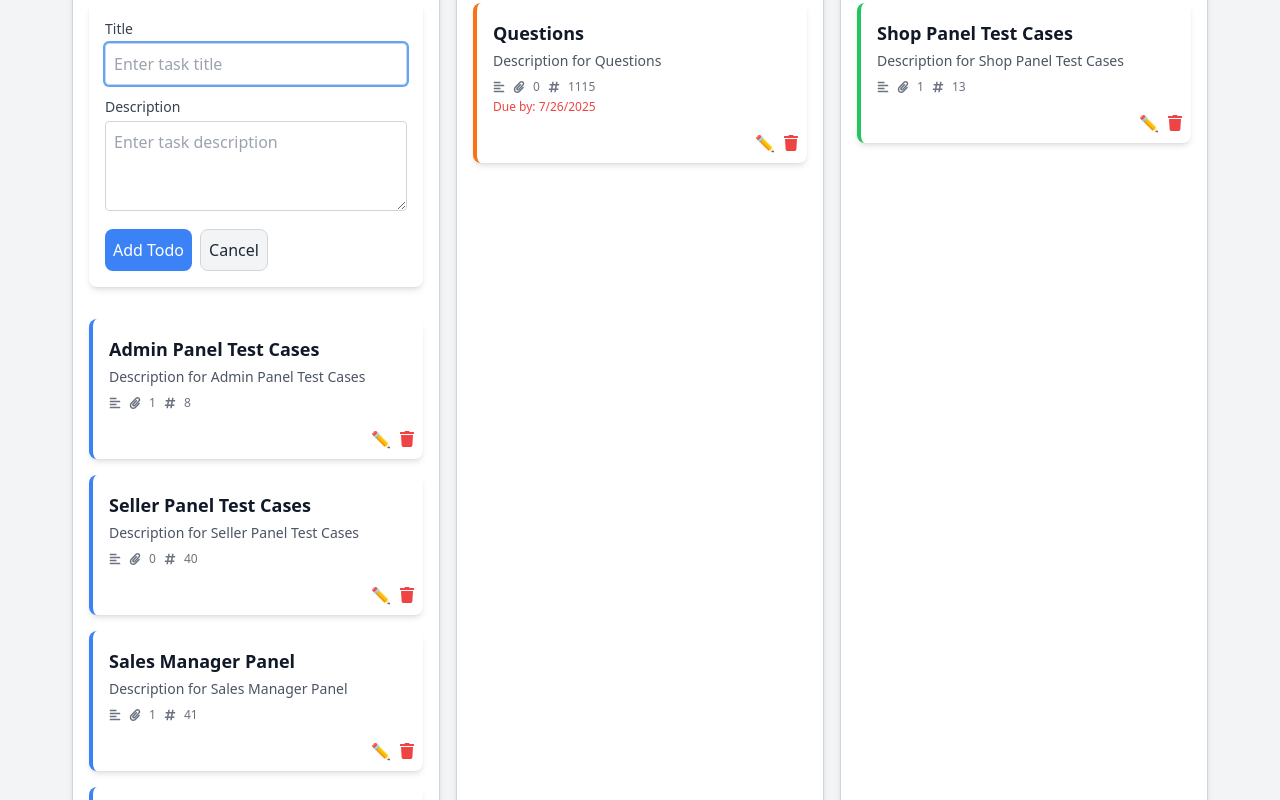
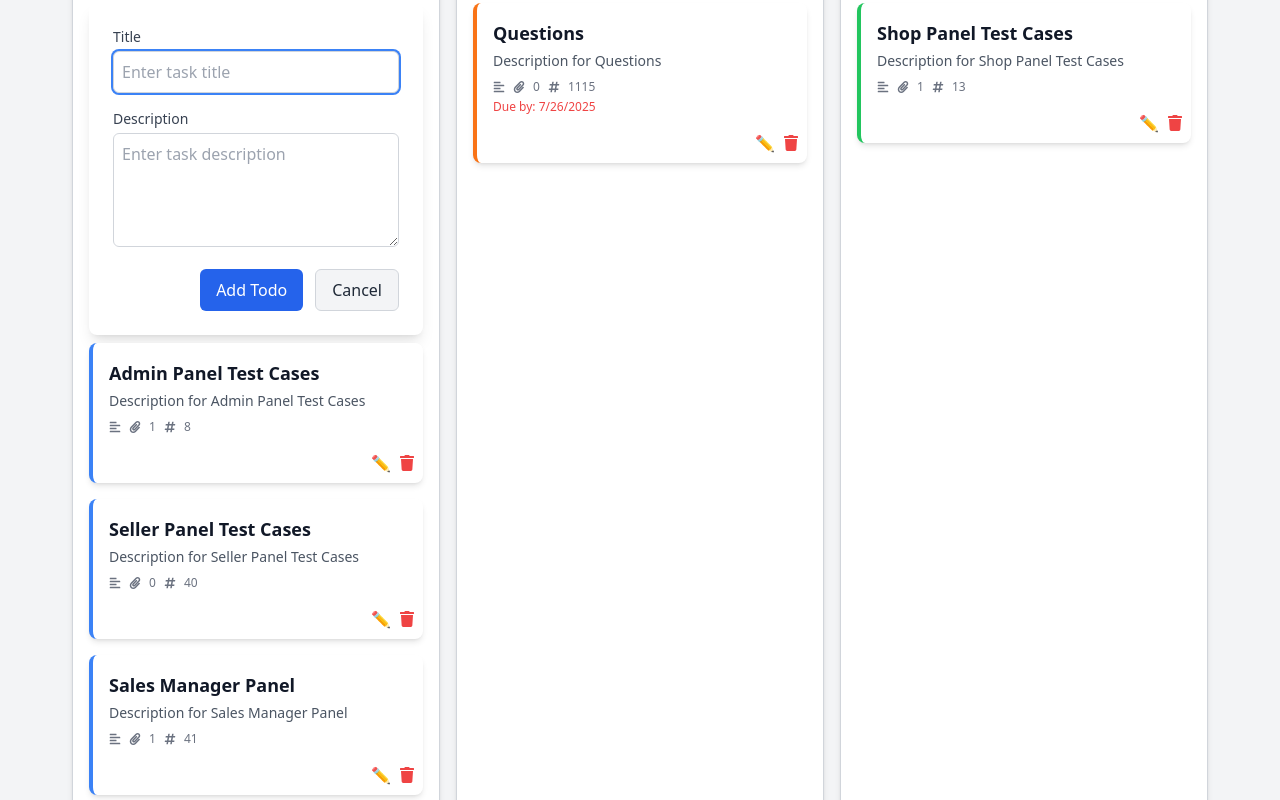
Before and after one commit to HussainShafayet/todo, a React (Create React App) app: page / in a window 1280 px wide. Both pictures are taken after a click on the button "+ Add a card". Shown: the part 288-1088 px from the top of the page. Built offline with nearby package versions, Linux system fonts and the light colour scheme.

Commit message:
addtoform component poolished

```diff
--- a/src/components/AddTodoForm.js
+++ b/src/components/AddTodoForm.js
@@ -1,10 +1,9 @@
-import React, { useState, useEffect, useRef } from 'react';
+import React, { useState, useEffect, useRef, useCallback } from 'react';
 import { useTodo } from '../context/TodoContext';
 import { toast } from 'react-toastify';
 
 const AddTodoForm = () => {
   const { formValues = { title: '', description: '' }, addTodo, toggleForm } = useTodo();
-
   const [title, setTitle] = useState(formValues.title);
   const [description, setDescription] = useState(formValues.description);
   const titleInputRef = useRef(null);
@@ -13,8 +12,9 @@ const AddTodoForm = () => {
     titleInputRef.current?.focus();
   }, []);
 
-  const handleSubmit = (e) => {
+  const handleSubmit = useCallback((e) => {
     e.preventDefault();
+
     const trimmedTitle = title.trim();
     const trimmedDescription = description.trim();
 
@@ -34,21 +34,23 @@ const AddTodoForm = () => {
     toast.success('Todo added successfully!');
     setTitle('');
     setDescription('');
-  };
+  }, [title, description, addTodo]);
 
-  const handleCancel = () => {
+  const handleCancel = useCallback(() => {
     toggleForm(false);
-  };
+  }, [toggleForm]);
 
   return (
     <form
       onSubmit={handleSubmit}
-      className="flex flex-col gap-3 mb-6 w-full max-w-6xl
-                 bg-white dark:bg-gray-800 p-4 rounded-lg shadow-md
-                 text-gray-900 dark:text-gray-100 transition-colors duration-300"
+      className="flex flex-col gap-4 w-full max-w-4xl bg-white dark:bg-gray-800 p-6 rounded-lg shadow-lg transition-colors duration-300 text-gray-900 dark:text-gray-100"
     >
+      {/* Title Field */}
       <div>
-        <label htmlFor="title" className="block text-sm font-medium mb-1 text-gray-700 dark:text-gray-300">
+        <label
+          htmlFor="title"
+          className="block text-sm font-medium mb-1 text-gray-700 dark:text-gray-300"
+        >
           Title
         </label>
         <input
@@ -58,18 +60,17 @@ const AddTodoForm = () => {
           value={title}
           onChange={(e) => setTitle(e.target.value)}
           required
-          className="w-full p-2 border rounded
-                     border-gray-300 dark:border-gray-600
-                     bg-white dark:bg-gray-700
-                     text-gray-900 dark:text-gray-100
-                     placeholder-gray-400 dark:placeholder-gray-500
-                     focus:outline-none focus:ring-2 focus:ring-blue-400"
           placeholder="Enter task title"
+          className="w-full p-2 border rounded-md border-gray-300 dark:border-gray-600 bg-white dark:bg-gray-700 text-gray-900 dark:text-gray-100 placeholder-gray-400 dark:placeholder-gray-500 focus:outline-none focus:ring-2 focus:ring-blue-500"
         />
       </div>
 
+      {/* Description Field */}
       <div>
-        <label htmlFor="description" className="block text-sm font-medium mb-1 text-gray-700 dark:text-gray-300">
+        <label
+          htmlFor="description"
+          className="block text-sm font-medium mb-1 text-gray-700 dark:text-gray-300"
+        >
           Description
         </label>
         <textarea
@@ -77,31 +78,24 @@ const AddTodoForm = () => {
           value={description}
           onChange={(e) => setDescription(e.target.value)}
           required
-          className="w-full p-2 border rounded
-                     border-gray-300 dark:border-gray-600
-                     bg-white dark:bg-gray-700
-                     text-gray-900 dark:text-gray-100
-                     placeholder-gray-400 dark:placeholder-gray-500
-                     focus:outline-none focus:ring-2 focus:ring-blue-400"
           placeholder="Enter task description"
-          rows={3}
+          rows={4}
+          className="w-full p-2 border rounded-md border-gray-300 dark:border-gray-600 bg-white dark:bg-gray-700 text-gray-900 dark:text-gray-100 placeholder-gray-400 dark:placeholder-gray-500 focus:outline-none focus:ring-2 focus:ring-blue-500"
         />
       </div>
 
-      <div className="flex gap-2">
+      {/* Buttons */}
+      <div className="flex gap-3 justify-end">
         <button
           type="submit"
-          className="p-2 bg-blue-500 text-white rounded-lg hover:bg-blue-600 transition"
+          className="px-4 py-2 bg-blue-600 text-white rounded-md hover:bg-blue-700 transition duration-200"
         >
           Add Todo
         </button>
         <button
           type="button"
           onClick={handleCancel}
-          className="p-2 border border-gray-300 dark:border-gray-600
-                     bg-gray-100 dark:bg-gray-700
-                     text-gray-800 dark:text-gray-200
-                     rounded-lg hover:bg-gray-200 dark:hover:bg-gray-600 transition"
+          className="px-4 py-2 border border-gray-300 dark:border-gray-600 bg-gray-100 dark:bg-gray-700 text-gray-800 dark:text-gray-200 rounded-md hover:bg-gray-200 dark:hover:bg-gray-600 transition duration-200"
         >
           Cancel
         </button>
```
